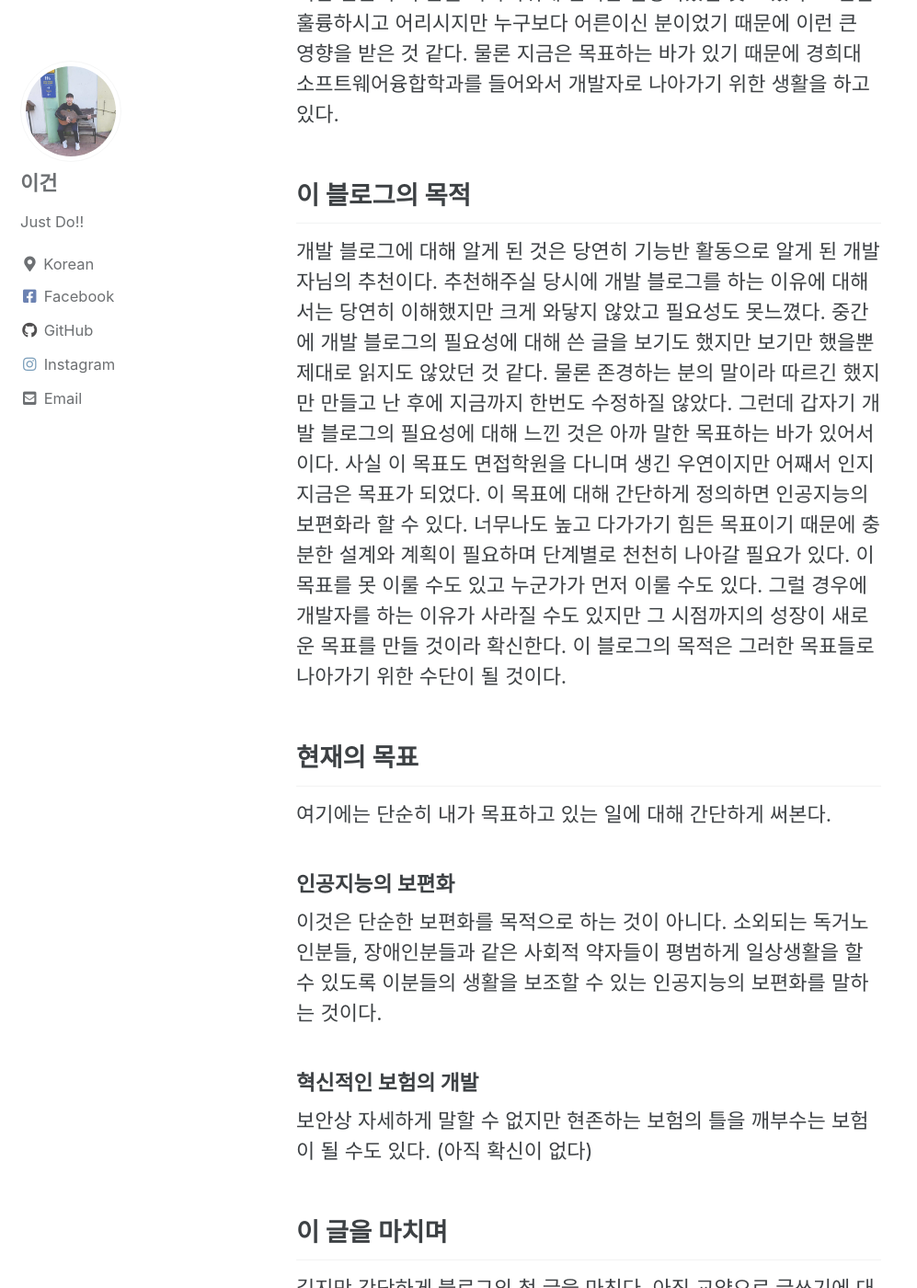
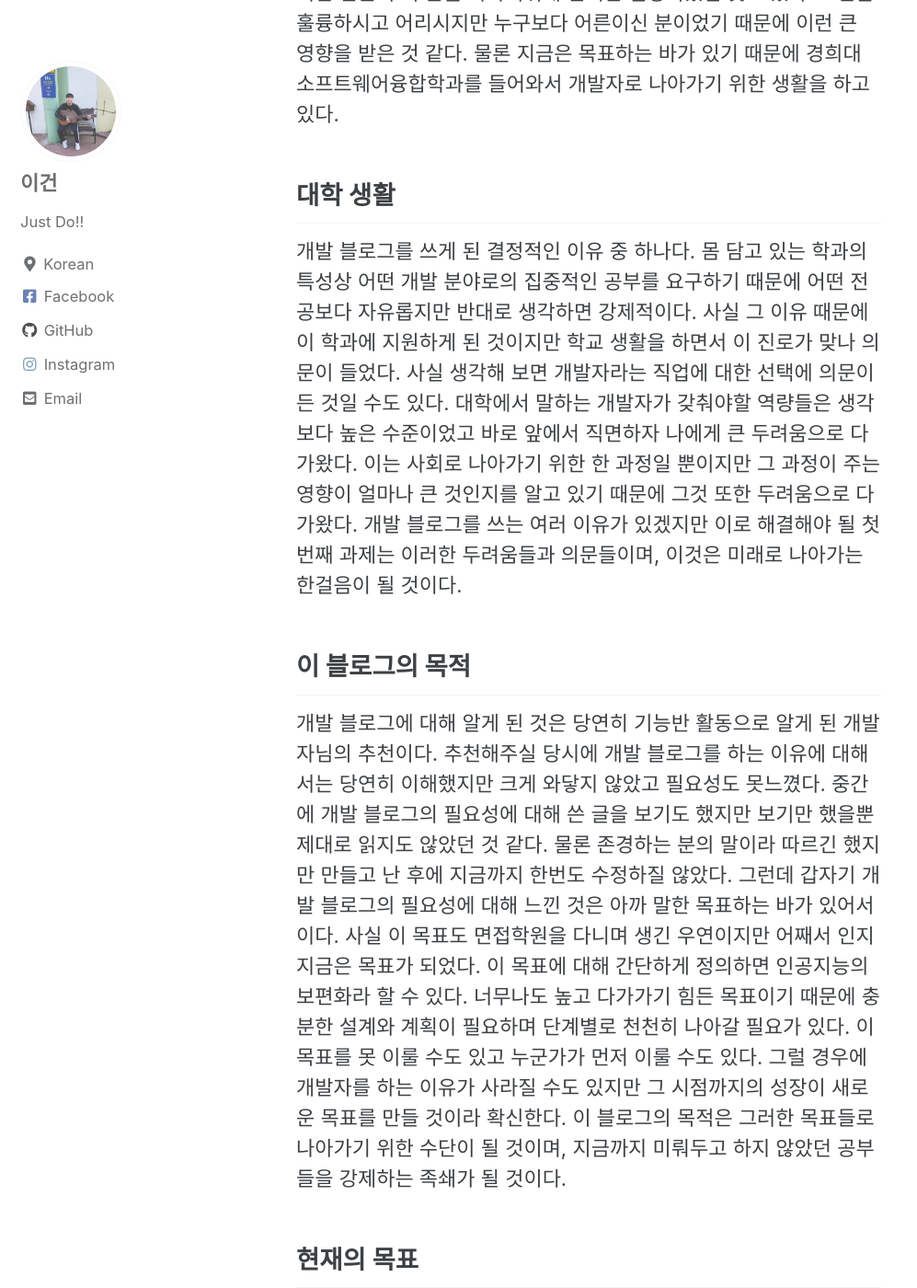
Before and after one commit to sslmyo24/sslmyo24.github.io, a Jekyll site: the page built from _posts/2020-09-03-markup-html-tags-and-formatting.md, in a window 1280 px wide and 1400 px high, scrolled down 1670 px. Shown: the whole window at 92% size, without its empty margins (0-997 px from the left). Built offline with Jekyll 4.4.1, drawn with Linux system fonts in a browser that asks for light colours; cached includes are drawn as plain includes; some of the changed text lies outside the part shown.

Commit message:
Update 2020-09-03-markup-html-tags-and-formatting.md

```diff
--- a/_posts/2020-09-03-markup-html-tags-and-formatting.md
+++ b/_posts/2020-09-03-markup-html-tags-and-formatting.md
@@ -7,13 +7,14 @@ categories:
 tags:
   - diary
   - blog
+  - retrospect
 toc: true
 ---
 
 미뤄왔던 블로그의 첫 시작
 
 ## 시작
-이 글은 경희대 소프트웨어융합학과 교수님이신 이성원 교수님의 팩폭으로 시작된 글이다. 이 글은 내가 프로 개발자로 가기 위한 첫걸음이며, 마음속에 담고 있는 계획을 구체화하기 위한 첫단계가 될 것이다. 이것이 블로그의 꾸준한 운영할 수 있을 지는 모르지만 이런 날이 또 언제 올지도 모르기에 허둥지둥 글을 써본다.
+이 글은 경희대 소프트웨어융합학과의 학과장이신 이성원 교수님의 팩폭으로 시작된 글이다. 이 글은 내가 프로 개발자로 가기 위한 첫걸음이며, 마음속에 담고 있는 계획을 구체화하기 위한 첫단계가 될 것이다. 이것이 블로그의 꾸준한 운영할 수 있을 지는 모르지만 이런 날이 또 언제 올지도 모르기에 허둥지둥 글을 써본다.
 
 ## 개발자를 목표하기 까지
 나는 정말 우연한 계기들로 여기까지 왔다. 사실 이 우연한 계기들은 한 친구에서 비롯된 것 같다. 그 친구는 초등학교 때부터 친하게 지내던 동네 친구였다. 그 친구는 초등학교 때부터 컴퓨터와 관련된 자격증을 몇개씩 들고 다닐정도로 컴퓨터를 매우 좋아했다. 당연히 같은 동네에 살던 친구였고 같은 중학교로 진학했다. 중학교 생활을 한지 2년이 넘게 지나고 누구에게는 진로결정을 위한 첫걸음이라 할 수 있는 고등학교 진학을 앞두고 있었다. 그 친구는 컴퓨터 관련 특성화고에서 상위권에 위치하고 있는 '선린인터넷고등학교'를 목표했다. 나는 그때 당시 신재생에너지 분야로 나아가고 싶어 '수도공업고등학교'를 목표하고 있었다. 하지만 절망적이게도 둘다 목표하던 고등학교로의 진학에 실패했다. 나는 일반고로의 진학은 절대 싫었기 때문에 다른 특성화고를 찾고 있던 그 친구와 함께했다. 그러던 도중 진로상담실에 있던 '대진디자인고등학교'의 팜플렛을 발견했고 진학하기로 결정했다. 이 결정이 개발자로 나아가는 결정적인 계기가 되었다.
@@ -22,17 +23,20 @@ toc: true
 
 이 활동을 알게된 개발자 분이 알게 된 분이 있는데 부모님 다음으로 존경하고 있는 두분 중 한분이다. (한분은 중학교 3학년 때 담임선생님이다) 이 분도 예전에 기능반 활동을 하셨고 현재 개발자 일을 하고 계신 분이다. 개발자를 하게된 것은 이 분이 영향이 크다. 사실 이 분이 해주신 말들 중에 개발자라는 직업의 장점이나 이러한 내용들은 거의 없었지만 단순히 이 분을 따라기위해 선택한 결정이었던 것도 있다. 그만큼 훌륭하시고 어리시지만 누구보다 어른이신 분이었기 때문에 이런 큰 영향을 받은 것 같다. 물론 지금은 목표하는 바가 있기 때문에 경희대 소프트웨어융합학과를 들어와서 개발자로 나아가기 위한 생활을 하고 있다.
 
+## 대학 생활
+개발 블로그를 쓰게 된 결정적인 이유 중 하나다. 몸 담고 있는 학과의 특성상 어떤 개발 분야로의 집중적인 공부를 요구하기 때문에 어떤 전공보다 자유롭지만 반대로 생각하면 강제적이다. 사실 그 이유 때문에 이 학과에 지원하게 된 것이지만 학교 생활을 하면서 이 진로가 맞나 의문이 들었다. 사실 생각해 보면 개발자라는 직업에 대한 선택에 의문이 든 것일 수도 있다. 대학에서 말하는 개발자가 갖춰야할 역량들은 생각보다 높은 수준이었고 바로 앞에서 직면하자 나에게 큰 두려움으로 다가왔다. 이는 사회로 나아가기 위한 한 과정일 뿐이지만 그 과정이 주는 영향이 얼마나 큰 것인지를 알고 있기 때문에 그것 또한 두려움으로 다가왔다. 개발 블로그를 쓰는 여러 이유가 있겠지만 이로 해결해야 될 첫번째 과제는 이러한 두려움들과 의문들이며, 이것은 미래로 나아가는 한걸음이 될 것이다.
+
 ## 이 블로그의 목적
-개발 블로그에 대해 알게 된 것은 당연히 기능반 활동으로 알게 된 개발자님의 추천이다. 추천해주실 당시에 개발 블로그를 하는 이유에 대해서는 당연히 이해했지만 크게 와닿지 않았고 필요성도 못느꼈다. 중간에 개발 블로그의 필요성에 대해 쓴 글을 보기도 했지만 보기만 했을뿐 제대로 읽지도 않았던 것 같다. 물론 존경하는 분의 말이라 따르긴 했지만 만들고 난 후에 지금까지 한번도 수정하질 않았다. 그런데 갑자기 개발 블로그의 필요성에 대해 느낀 것은 아까 말한 목표하는 바가 있어서이다. 사실 이 목표도 면접학원을 다니며 생긴 우연이지만 어째서 인지 지금은 목표가 되었다. 이 목표에 대해 간단하게 정의하면 인공지능의 보편화라 할 수 있다. 너무나도 높고 다가가기 힘든 목표이기 때문에 충분한 설계와 계획이 필요하며 단계별로 천천히 나아갈 필요가 있다. 이 목표를 못 이룰 수도 있고 누군가가 먼저 이룰 수도 있다. 그럴 경우에 개발자를 하는 이유가 사라질 수도 있지만 그 시점까지의 성장이 새로운 목표를 만들 것이라 확신한다. 이 블로그의 목적은 그러한 목표들로 나아가기 위한 수단이 될 것이다.
+개발 블로그에 대해 알게 된 것은 당연히 기능반 활동으로 알게 된 개발자님의 추천이다. 추천해주실 당시에 개발 블로그를 하는 이유에 대해서는 당연히 이해했지만 크게 와닿지 않았고 필요성도 못느꼈다. 중간에 개발 블로그의 필요성에 대해 쓴 글을 보기도 했지만 보기만 했을뿐 제대로 읽지도 않았던 것 같다. 물론 존경하는 분의 말이라 따르긴 했지만 만들고 난 후에 지금까지 한번도 수정하질 않았다. 그런데 갑자기 개발 블로그의 필요성에 대해 느낀 것은 아까 말한 목표하는 바가 있어서이다. 사실 이 목표도 면접학원을 다니며 생긴 우연이지만 어째서 인지 지금은 목표가 되었다. 이 목표에 대해 간단하게 정의하면 인공지능의 보편화라 할 수 있다. 너무나도 높고 다가가기 힘든 목표이기 때문에 충분한 설계와 계획이 필요하며 단계별로 천천히 나아갈 필요가 있다. 이 목표를 못 이룰 수도 있고 누군가가 먼저 이룰 수도 있다. 그럴 경우에 개발자를 하는 이유가 사라질 수도 있지만 그 시점까지의 성장이 새로운 목표를 만들 것이라 확신한다. 이 블로그의 목적은 그러한 목표들로 나아가기 위한 수단이 될 것이며, 지금까지 미뤄두고 하지 않았던 공부들을 강제하는 족쇄가 될 것이다.
 
 ## 현재의 목표
 여기에는 단순히 내가 목표하고 있는 일에 대해 간단하게 써본다.
 
 ##### 인공지능의 보편화
-이것은 단순한 보편화를 목적으로 하는 것이 아니다. 소외되는 독거노인분들, 장애인분들과 같은 사회적 약자들이 평범하게 일상생활을 할 수 있도록 이분들의 생활을 보조할 수 있는 인공지능의 보편화를 말하는 것이다.
+이것은 단순한 보편화를 목적으로 하는 것이 아니다. 소외되는 독거노인분들, 장애인분들과 같은 사회적 약자들이 평범하게 일상생활을 할 수 있도록 이분들의 생활을 보조할 수 있는 인공지능의 보편화를 말하는 것이다. 대학을 들어간 이유이며, 개발자를 하는 원동력이다.
 
 ##### 혁신적인 보험의 개발
-보안상 자세하게 말할 수 없지만 현존하는 보험의 틀을 깨부수는 보험이 될 수도 있다. (아직 확신이 없다)
+누군가의 아이디어로 시작되 프로젝트이다. 그 분의 요청으로 자세하게 작성할 수는 없지만 그 분의 말로 이 보험이 개발되고 보급된다면 다른 보험들은 망할 것이라고 한다. (아직 확신이 없다) 이 프로젝트를 위해 이더라움 마스터를 자잘한 목표로 설정했다.
 
 ## 이 글을 마치며
-길지만 간단하게 블로그의 첫 글을 마친다. 아직 교양으로 글쓰기에 대해 배우지 않았기 때문에 어떤 글이 좋은 글인지를 모르겠다. 책을 많이 읽지 않아서도 있는 것 같다. 단순히 블로그를 위해서라도 독서의 필요성을 느끼게 된거 같다. 누군가가 보게 된다면 너무 욕하지는 마라. 나로썬 최대한 잘 쓴 거다.
+길지만 간단하게 블로그의 첫 글을 마친다. 아직 교양으로 글쓰기에 대해 배우지 않았기 때문에 어떤 글이 좋은 글인지를 모르겠다. 책을 많이 읽지 않아서도 있는 것 같다. 단순히 블로그를 위해서라도 독서의 필요성을 느끼게 된거 같다. 글을 많이 써본 누군가가 본다면 피드백을 줬으면 한다.
```
